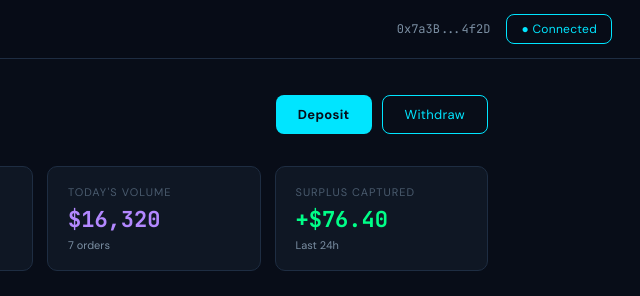
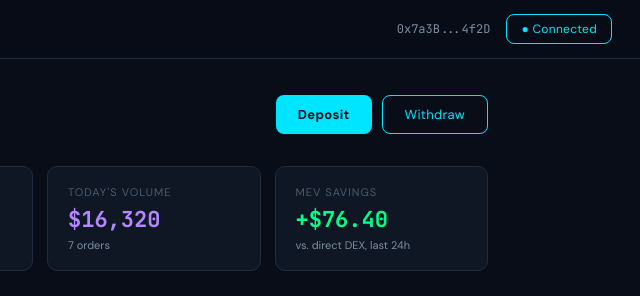
Before and after one commit to SpookySwapV3/AgentVault-Demo, a plain HTML site: page index.html in a window 1280 px wide. Both pictures are taken after a click on the button "Connect Wallet". Shown: the top 296 px of the page, 640-1280 px from the left. Drawn offline with Linux system fonts and the light colour scheme.

Commit message:
Uploading V2

```diff
--- a/index.html
+++ b/index.html
@@ -281,7 +281,7 @@ body { background: var(--bg); color: var(--text); font-family: 'DM Sans', system
           <div class="stat-box"><div class="stat-label">Total Balance</div><div class="stat-value" style="color:var(--cyan);">$153,912</div></div>
           <div class="stat-box"><div class="stat-label">Active Agents</div><div class="stat-value" style="color:var(--green);">2</div><div class="stat-sub">1 expired</div></div>
           <div class="stat-box"><div class="stat-label">Today's Volume</div><div class="stat-value" style="color:var(--purple);">$16,320</div><div class="stat-sub">7 orders</div></div>
-          <div class="stat-box"><div class="stat-label">Surplus Captured</div><div class="stat-value" style="color:var(--green);">+$76.40</div><div class="stat-sub">Last 24h</div></div>
+          <div class="stat-box"><div class="stat-label">MEV Savings</div><div class="stat-value" style="color:var(--green);">+$76.40</div><div class="stat-sub">vs. direct DEX, last 24h</div></div>
         </div>
 
         <!-- Deposit Panel -->
@@ -533,13 +533,13 @@ body { background: var(--bg); color: var(--text); font-family: 'DM Sans', system
           <div class="stat-box"><div class="stat-label">Orders (24h)</div><div class="stat-value" style="color:var(--cyan);">7</div></div>
           <div class="stat-box"><div class="stat-label">Filled</div><div class="stat-value" style="color:var(--green);">5</div></div>
           <div class="stat-box"><div class="stat-label">Pending</div><div class="stat-value" style="color:var(--yellow);">1</div></div>
-          <div class="stat-box"><div class="stat-label">Total Surplus</div><div class="stat-value" style="color:var(--green);">+$76.40</div><div class="stat-sub">Saved vs. direct DEX</div></div>
+          <div class="stat-box"><div class="stat-label">MEV Savings</div><div class="stat-value" style="color:var(--green);">+$76.40</div><div class="stat-sub">Better pricing vs. direct DEX</div></div>
         </div>
 
         <div class="card" style="padding:0;overflow-x:auto;">
           <div style="min-width:760px;">
             <div class="activity-row" style="font-size:10px;color:var(--text-muted);text-transform:uppercase;letter-spacing:0.8px;border-bottom:1px solid var(--border);padding:14px 12px;">
-              <span>Agent</span><span>Action</span><span>From</span><span>To</span><span>Status</span><span>Solver</span><span>Surplus</span><span>Time</span>
+              <span>Agent</span><span>Action</span><span>From</span><span>To</span><span>Status</span><span>Solver</span><span>Savings</span><span>Time</span>
             </div>
             <div class="activity-row">
               <span style="font-weight:500;">DCA Bot Alpha</span><span style="color:var(--text-sec);">Swap</span>
@@ -625,7 +625,7 @@ body { background: var(--bg); color: var(--text); font-family: 'DM Sans', system
             <div style="font-size:28px;margin-bottom:12px;">⚡</div>
             <div class="step-num">Step 3</div>
             <div class="step-title">Solvers Fill</div>
-            <div class="step-desc">Competitive solvers execute the order at the best available price. Surplus is split back to the vault.</div>
+            <div class="step-desc">Competitive solvers execute the order at the best available price. Better fills than going direct to a DEX, with MEV protection built in.</div>
           </div>
         </div>
 
```
